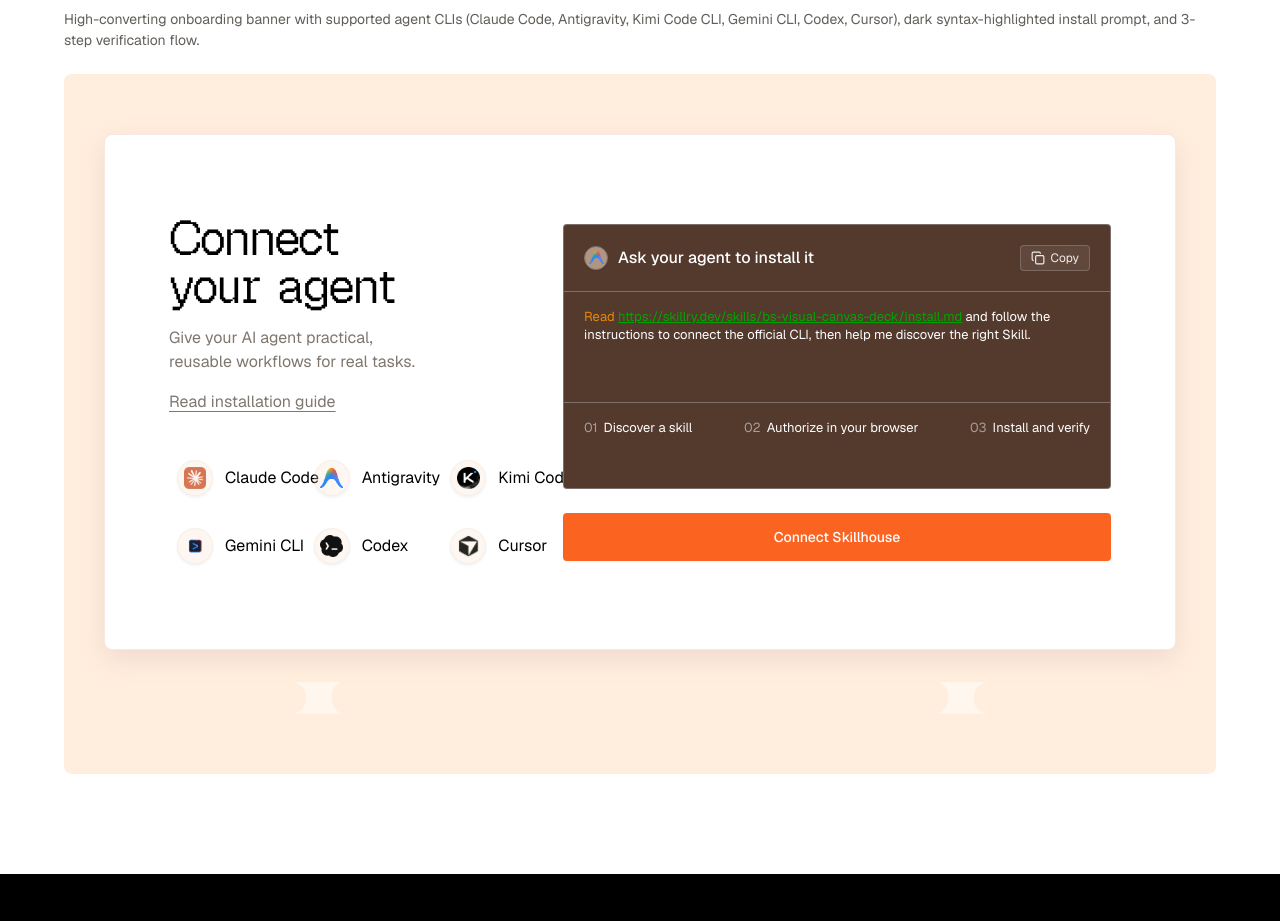
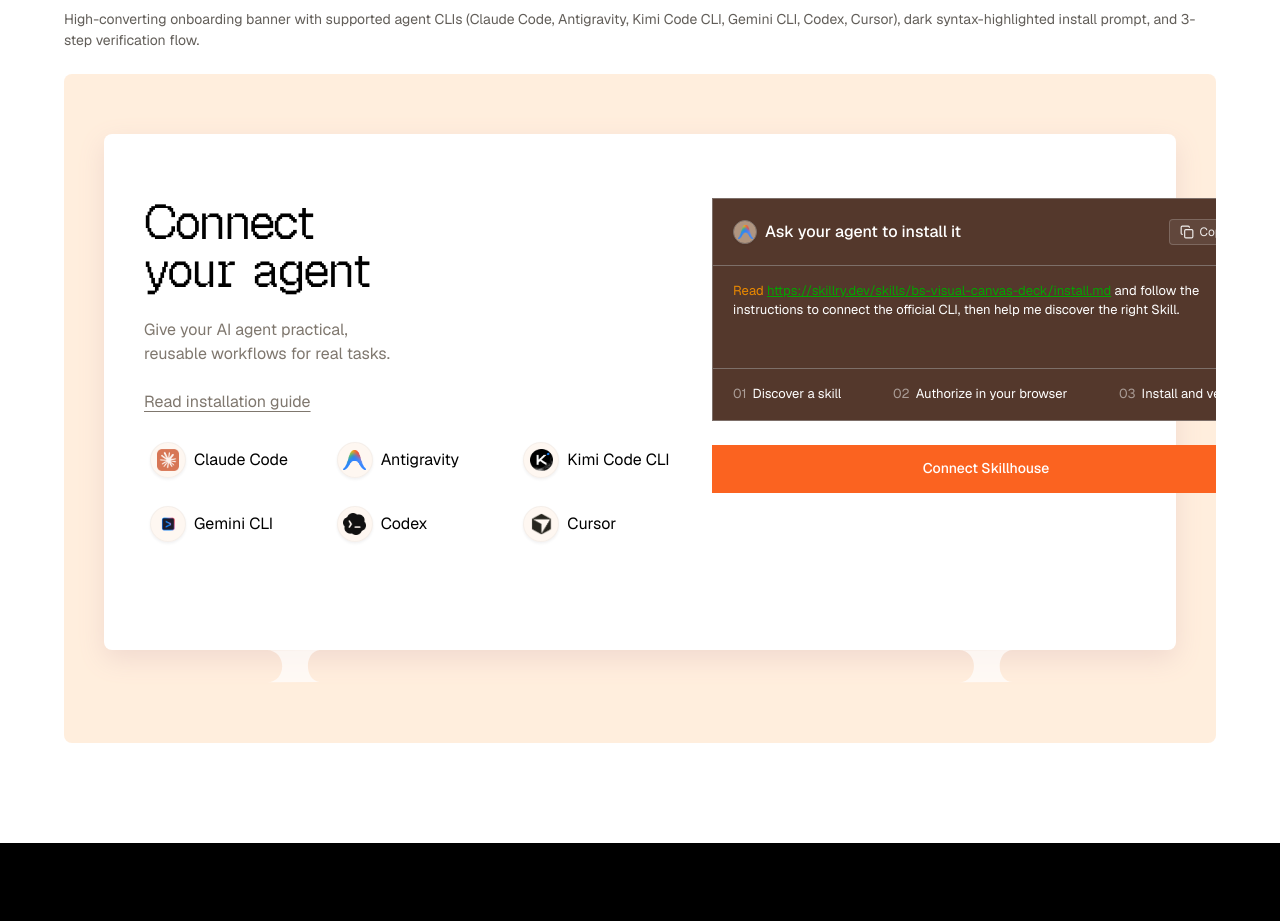
Before and after one commit to Cannon-Leo/Skillhouse, a Next.js app: page /design-system in a window 1280 px wide. Shown: the part 8561-9482 px from the top of the page. Built offline with nearby package versions, Linux system fonts and the light colour scheme.

Commit message:
fix(features): align ConnectAgentBanner 1:1 with Figma 759:12088 layout, styling, and bottom brackets

```diff
--- a/src/components/features/ConnectAgentBanner.module.css
+++ b/src/components/features/ConnectAgentBanner.module.css
@@ -1,4 +1,4 @@
-/* ConnectAgentBanner.module.css — Figma Node 759:12087 */
+/* ConnectAgentBanner.module.css — Figma Node 759:12088 / 759:12087 */
 
 .section {
   width: 100%;
@@ -11,58 +11,63 @@
   position: relative;
 }
 
+/* Figma Frame 1618871300: 1360px wide, min-height 516px, white background, no border, soft shadow */
 .card {
   width: 100%;
   max-width: 1360px;
   min-height: 516px;
-  background: var(--color-white, #FFFFFF);
-  border: 1px solid rgba(241, 217, 207, 0.6);
+  background: #FFFFFF;
   border-radius: 8px;
-  box-shadow: 0px 9px 26.1px 0px rgba(241, 217, 207, 1);
+  box-shadow: 0px 9px 26.1px 0px #F1D9CF;
   display: flex;
-  align-items: center;
+  align-items: flex-start;
   justify-content: space-between;
-  gap: 48px;
-  padding: 64px 64px;
+  gap: 40px;
+  padding: 92px 64px 92px 64px;
   box-sizing: border-box;
 }
 
+/* Left Column: 536px wide, vertical stack with 24px gap */
 .leftColumn {
-  flex: 1;
-  min-width: 0;
+  width: 536px;
+  max-width: 100%;
+  flex-shrink: 0;
   display: flex;
   flex-direction: column;
-  gap: 28px;
+  gap: 24px;
 }
 
 .headingGroup {
   display: flex;
   flex-direction: column;
-  gap: 16px;
+  gap: 24px;
 }
 
+/* Figma 759:12089: Geist Pixel 48px, line-height 48px, letter-spacing -1.92px (-0.04em), #000000 */
 .title {
-  font-family: var(--font-pixel), var(--font-geist-pixel), sans-serif;
+  font-family: var(--font-pixel), var(--font-geist-pixel), monospace, sans-serif;
   font-size: 48px;
-  line-height: 1;
-  letter-spacing: -0.04em;
+  line-height: 48px;
+  letter-spacing: -1.92px;
   color: #000000;
   margin: 0;
   font-weight: 400;
 }
 
+/* Figma 759:12091: Geist 16px, line-height 24px, color #7F776E */
 .subtitle {
   font-family: var(--font-sans), var(--font-geist-sans), sans-serif;
   font-size: 16px;
-  line-height: 1.5;
+  line-height: 24px;
   color: #7F776E;
   margin: 0;
 }
 
+/* Figma 759:12093: Geist 16px, line-height 24px, underlined, color #7F776E */
 .guideLink {
   font-family: var(--font-sans), var(--font-geist-sans), sans-serif;
   font-size: 16px;
-  line-height: 1.5;
+  line-height: 24px;
   color: #7F776E;
   text-decoration: underline;
   text-underline-offset: 4px;
@@ -72,23 +77,26 @@
 }
 
 .guideLink:hover {
-  color: var(--color-brand, #FB6320);
+  color: #FB6320;
 }
 
+/* Agents Grid: 536px wide, 2 rows of 3 items, row gap 20px, col gap 24px */
 .agentsGrid {
   display: grid;
   grid-template-columns: repeat(3, minmax(0, 1fr));
-  gap: 20px 64px;
-  margin-top: 12px;
+  column-gap: 24px;
+  row-gap: 20px;
+  margin-top: 0;
+  width: 100%;
 }
 
 .agentItem {
   display: flex;
   align-items: center;
-  gap: 12px;
+  gap: 8px;
   cursor: pointer;
-  padding: 6px 8px;
-  border-radius: 8px;
+  padding: 4px 6px;
+  border-radius: 6px;
   transition: all var(--transition-fast);
   user-select: none;
 }
@@ -99,9 +107,10 @@
 
 .agentItem.agentSelected {
   background: rgba(251, 99, 32, 0.12);
-  outline: 1px solid var(--color-brand, #FB6320);
+  outline: 1px solid #FB6320;
 }
 
+/* Figma: 36x36 circular icon container on rgba(251, 225, 199, 0.26) with drop shadow and border */
 .agentLogoWrapper {
   width: 36px;
   height: 36px;
@@ -121,6 +130,7 @@
   object-fit: contain;
 }
 
+/* Figma 759:12100: Geist 16px, line-height 20px, #000000 */
 .agentName {
   font-family: var(--font-sans), var(--font-geist-sans), sans-serif;
   font-size: 16px;
@@ -129,6 +139,7 @@
   white-space: nowrap;
 }
 
+/* Right Column: exactly 548px wide, 24px vertical gap */
 .rightColumn {
   width: 548px;
   max-width: 100%;
@@ -138,29 +149,30 @@
   gap: 24px;
 }
 
+/* Figma 759:12132: 548x265px, fill #54382C, border 1px solid rgba(166, 166, 166, 0.5), no border-radius */
 .terminalBox {
   width: 100%;
-  min-height: 265px;
-  background: #54392D;
+  background: #54382C;
   border: 1px solid rgba(166, 166, 166, 0.5);
-  border-radius: 4px;
-  overflow: hidden;
+  box-sizing: border-box;
   display: flex;
   flex-direction: column;
 }
 
+/* Figma 759:12147: padding 20px, border-bottom 1px solid rgba(166, 166, 166, 0.5) */
 .terminalHeader {
   padding: 20px;
   border-bottom: 1px solid rgba(166, 166, 166, 0.5);
   display: flex;
   align-items: center;
   justify-content: space-between;
+  box-sizing: border-box;
 }
 
 .terminalHeaderLeft {
   display: flex;
   align-items: center;
-  gap: 10px;
+  gap: 8px;
 }
 
 .terminalAvatar {
@@ -182,14 +194,16 @@
   object-fit: contain;
 }
 
+/* Figma 759:12154: Geist 500 16px, line-height 23.2px, #FFFFFF */
 .terminalTitle {
   font-family: var(--font-sans), var(--font-geist-sans), sans-serif;
   font-size: 16px;
-  line-height: 1.45;
+  line-height: 23.2px;
   font-weight: 500;
   color: #FFFFFF;
 }
 
+/* Copy button */
 .copyButton {
   display: inline-flex;
   align-items: center;
@@ -214,19 +228,21 @@
   font-size: 12px;
 }
 
+/* Figma 759:12158: padding 16px 20px 48px 20px */
 .promptArea {
-  padding: 16px 20px 48px;
-  min-height: 110px;
+  padding: 16px 20px 48px 20px;
+  box-sizing: border-box;
 }
 
 .promptText {
   margin: 0;
   font-family: var(--font-sans), var(--font-geist-sans), sans-serif;
   font-size: 13px;
-  line-height: 1.45;
+  line-height: 18.85px;
   color: #FFFFFF;
 }
 
+/* Exact Figma colors: Read is #EA8900, URL is #03A400 */
 .keyword {
   color: #EA8900;
 }
@@ -237,6 +253,7 @@
   word-break: break-all;
 }
 
+/* Figma 759:12159: padding 16px 20px 16px 20px, border-top 1px solid rgba(166, 166, 166, 0.5) */
 .stepsFooter {
   padding: 16px 20px;
   border-top: 1px solid rgba(166, 166, 166, 0.5);
@@ -244,7 +261,7 @@
   align-items: center;
   justify-content: space-between;
   gap: 12px;
-  flex-wrap: wrap;
+  box-sizing: border-box;
 }
 
 .stepBadge {
@@ -253,34 +270,40 @@
   gap: 6px;
 }
 
+/* Figma step prefix: Geist 13px, opacity 0.5 white */
 .stepNum {
   font-family: var(--font-sans), var(--font-geist-sans), sans-serif;
   font-size: 13px;
+  line-height: 18.85px;
   color: rgba(255, 255, 255, 0.5);
 }
 
+/* Figma step text: Geist 13px, pure white #FFFFFF */
 .stepText {
   font-family: var(--font-sans), var(--font-geist-sans), sans-serif;
   font-size: 13px;
+  line-height: 18.85px;
   color: #FFFFFF;
 }
 
+/* Figma 759:12163: 548x48px, background #FB6320, centered, no border-radius, white text 14px Geist 500 */
 .connectButton {
   width: 100%;
   height: 48px;
   background: #FB6320;
   border: none;
-  border-radius: 4px;
+  border-radius: 0;
   color: #FFFFFF;
   font-family: var(--font-sans), var(--font-geist-sans), sans-serif;
   font-size: 14px;
   font-weight: 500;
+  line-height: 19.6px;
   cursor: pointer;
   transition: all var(--transition-fast);
   display: flex;
   align-items: center;
   justify-content: center;
-  box-shadow: 0px 1px 2px 0px rgba(16, 24, 40, 0.05);
+  text-align: center;
 }
 
 .connectButton:hover {
@@ -291,39 +314,46 @@
   transform: scale(0.96);
 }
 
+/* Figma 759:12167: bottom decorative bracket svg, width 746.1px, height 32.2px */
 .bracketContainer {
-  margin-top: 32px;
+  margin-top: 0;
   width: 100%;
   max-width: 746px;
   display: flex;
-  justify-content: space-between;
+  justify-content: center;
   align-items: center;
-  box-sizing: border-box;
-  padding: 0 24px;
 }
 
-.accentSvg {
-  opacity: 0.7;
-  flex-shrink: 0;
-}
-
-.accentSvgFlipped {
-  opacity: 0.7;
-  flex-shrink: 0;
-  transform: scaleX(-1);
+.bracketSvg {
+  width: 100%;
+  max-width: 746px;
+  height: auto;
+  display: block;
 }
 
 /* Responsive Breakpoints */
+@media (max-width: 1380px) {
+  .card {
+    padding: 64px 40px;
+    gap: 32px;
+  }
+}
+
 @media (max-width: 1200px) {
   .card {
-    padding: 48px 40px;
-    gap: 36px;
+    padding: 48px 32px;
+    gap: 32px;
+  }
+  .leftColumn {
+    width: auto;
+    flex: 1;
   }
   .rightColumn {
     width: 480px;
   }
   .title {
     font-size: 40px;
+    line-height: 40px;
   }
 }
 
@@ -331,8 +361,11 @@
   .card {
     flex-direction: column;
     align-items: stretch;
-    padding: 40px 32px;
-    gap: 36px;
+    padding: 40px 28px;
+    gap: 40px;
+  }
+  .leftColumn {
+    width: 100%;
   }
   .rightColumn {
     width: 100%;
@@ -348,6 +381,7 @@
   }
   .title {
     font-size: 32px;
+    line-height: 32px;
   }
   .agentsGrid {
     grid-template-columns: repeat(2, minmax(0, 1fr));
@@ -359,14 +393,7 @@
     gap: 8px;
   }
   .bracketContainer {
-    width: 100%;
     max-width: 100%;
-    margin-top: 24px;
-    display: flex;
-    justify-content: space-between;
-    align-items: center;
-    padding: 0 16px;
-    box-sizing: border-box;
   }
 }
 
@@ -378,7 +405,4 @@
     grid-template-columns: 1fr;
     gap: 12px;
   }
-  .bracketContainer {
-    padding: 0 12px;
-  }
 }
--- a/src/components/features/ConnectAgentBanner.tsx
+++ b/src/components/features/ConnectAgentBanner.tsx
@@ -64,7 +64,7 @@
   return (
     <section
       className={`${styles.section} ${className}`}
-      aria-label="Connect your AI agent (Node 759:12087)"
+      aria-label="Connect your AI agent (Node 759:12088)"
     >
       <div className={styles.card}>
         {/* Left Column: Title, Subtitle, Guides, and Supported Agents (Figma 759:12090) */}
@@ -209,21 +209,17 @@
       </div>
 
       {/* Decorative Bottom Accents (Figma 759:12167) */}
-      <div className={styles.bracketContainer} aria-hidden="true" data-testid="bracket-container">
+      <div
+        className={styles.bracketContainer}
+        aria-hidden="true"
+        data-testid="bracket-container"
+      >
         <Image
-          src="/figma/agent-cloud-accent.svg"
+          src="/figma/agent-bottom-brackets.svg"
           alt=""
-          width={54}
-          height={32}
-          className={styles.accentSvg}
-          unoptimized
-        />
-        <Image
-          src="/figma/agent-cloud-accent.svg"
-          alt=""
-          width={54}
-          height={32}
-          className={styles.accentSvgFlipped}
+          width={747}
+          height={33}
+          className={styles.bracketSvg}
           unoptimized
         />
       </div>
```
Also changed, not shown: public/figma/agent-bottom-brackets.svg (added), 1 other file (tests, documents, lock files or other folders).
